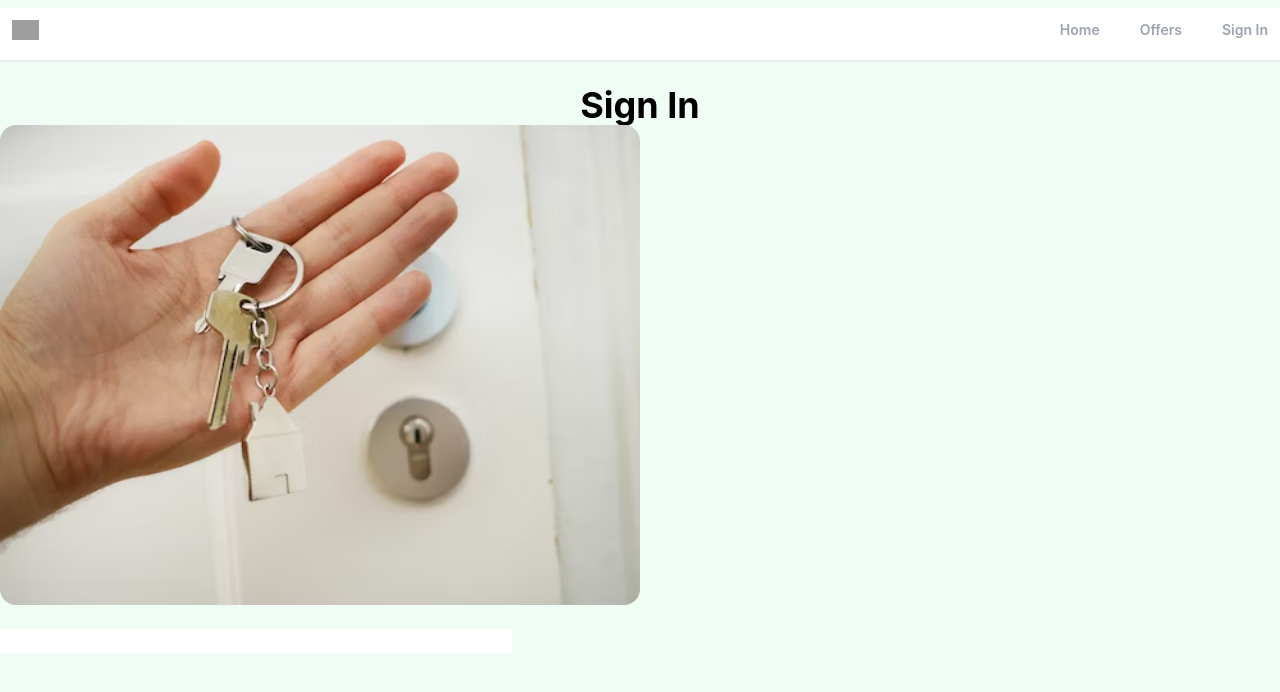
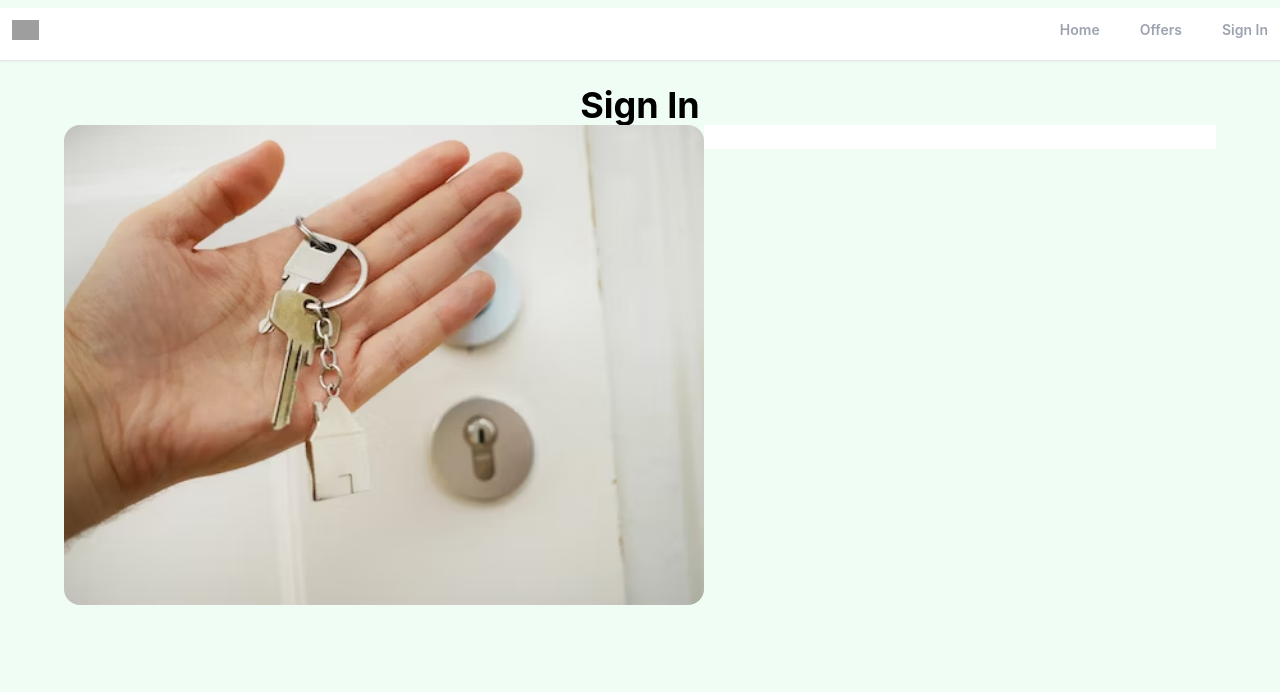
Before and after one commit to ChiefLopes/Realtor-web-clone, a React (Vite) app: page /contact in a window 1280 px wide. Shown: the top 692 px of the page. Built offline with nearby package versions, Linux system fonts and the light colour scheme; grey boxes are pictures that could not be loaded.

Commit message:
added a photo to the sign in page and also a form area for signing in

```diff
--- a/src/Components/Pages/SignIn.jsx
+++ b/src/Components/Pages/SignIn.jsx
@@ -6,7 +6,7 @@ const SignIn = () => {
       <h1 className="text-4xl font-bold text-center mt-6">Sign In</h1>
 
       {/* this div houses both the image and the form sections */}
-      <div>
+      <div className="flex justify-center flex-wrap">
         <div className="md:w-[67%] lg:w-[50%] mb-12 md:mb-6">
           <img
             src={handWithKey}
```
